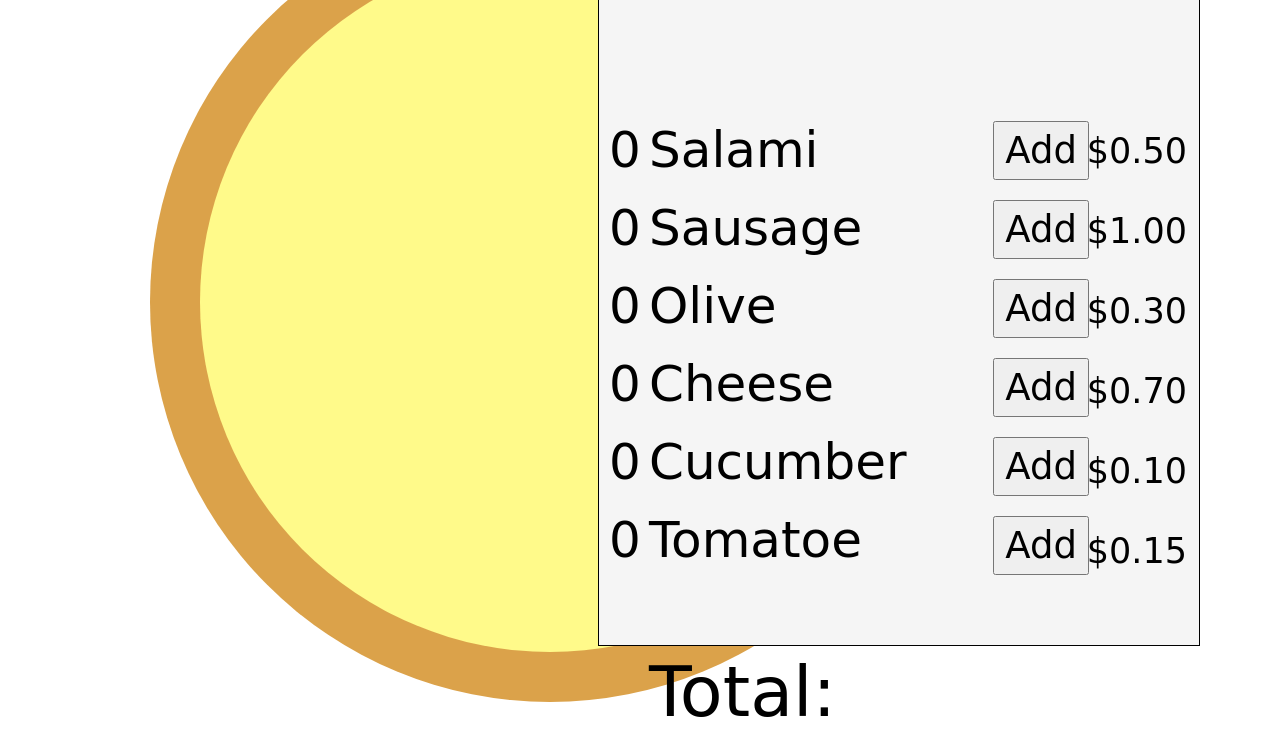
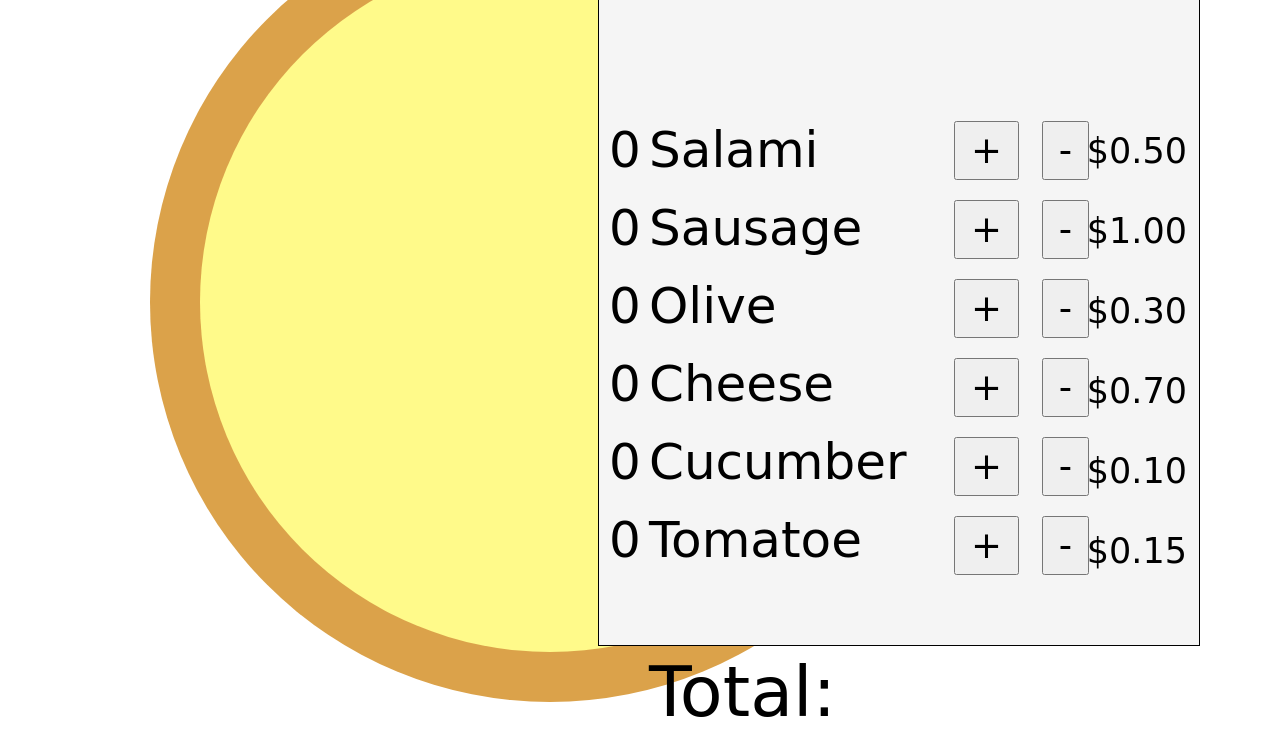
Before and after one commit to dzhembekir9/PizzaBuilder, a plain HTML site: page PizzaBuilder1.0/index.html in a window 1280 px wide. Shown: the part 148-881 px from the top of the page. Drawn offline with Linux system fonts and the light colour scheme.

Commit message:
added product remove buttons

```diff
--- a/PizzaBuilder1.0/index.html
+++ b/PizzaBuilder1.0/index.html
@@ -46,13 +46,22 @@
                     </ul>
                 </div>
 
-                <div class="product-btn">
-                    <button onclick="addSalamiHandler()">Add</button>
-                    <button onclick="addSausageHandler()">Add</button>
-                    <button onclick="addOliveHandler()">Add</button>
-                    <button onclick="addCheeseHandler()">Add</button>
-                    <button onclick="addCucumberHandler()">Add</button>
-                    <button onclick="addTomatoHandler()">Add</button>
+                <div class="add">
+                    <button onclick="addSalamiHandler()">+</button>
+                    <button onclick="addSausageHandler()">+</button>
+                    <button onclick="addOliveHandler()">+</button>
+                    <button onclick="addCheeseHandler()">+</button>
+                    <button onclick="addCucumberHandler()">+</button>
+                    <button onclick="addTomatoHandler()">+</button>
+                </div>
+
+                <div class="remove">
+                    <button onclick="removeSalamiHandler()">-</button>
+                    <button onclick="removeSausageHandler()">-</button>
+                    <button onclick="removeOliveHandler()">-</button>
+                    <button onclick="removeCheeseHandler()">-</button>
+                    <button onclick="removeCucumberHandler()">-</button>
+                    <button onclick="removeTomatoHandler()">-</button>
                 </div>
 
                 <div class="product-price">
--- a/PizzaBuilder1.0/pizzaBuilder.js
+++ b/PizzaBuilder1.0/pizzaBuilder.js
@@ -10,13 +10,15 @@ function init() {
     function getRandomInt(min, max) {
         min = Math.ceil(min);
         max = Math.floor(max);
-        return Math.floor(Math.random() * (max - min) + min); //The maximum is exclusive and the minimum is inclusive
+        return Math.floor(Math.random() * (max - min) + min);
     }
 
     totalPriceHandler = (productPrice) => {
         totalPrice += productPrice;
         totalEl.innerHTML = 'Total: $' + totalPrice.toFixed(2);
     }
+
+    // Add product
 
     addProductHandler = (productClass, productCounter, addClassName) => {
 
@@ -29,9 +31,8 @@ function init() {
         let left = getRandomInt(40, 500);
         newProduct.style.top = `${top}px`;
         newProduct.style.left = `${left}px`;
-        document.getElementById('pizza').appendChild(newProduct);
+        document.querySelector('#pizza').appendChild(newProduct);
     }
-
 
     addSalamiHandler = () => {
         if (salamiCounter < 10) {
@@ -84,6 +85,73 @@ function init() {
         }
 
     }
+
+    // Remove product
+
+    removeProductHandler = (productClass, productCounter, productCounterClass) => {
+        let el = document.querySelector(`.${productCounterClass}`);
+        el.innerHTML = productCounter;
+
+        let containerEl = document.querySelector('.pizza-main');
+        let productEl = document.querySelector(`.${productClass}`);
+        if (productEl !== null) {
+            containerEl.removeChild(productEl);
+        }
+    }
+
+    removeSalamiHandler = () => {
+        if (salamiCounter > 0) {
+            salamiCounter--;
+        }
+        let elementClassName = document.querySelector('.addSalami').className;
+        removeProductHandler(elementClassName, salamiCounter, 'salami');
+        totalPriceHandler(-0.5);
+    }
+
+    removeSausageHandler = () => {
+        if (sausageCounter > 0) {
+            sausageCounter--;
+        }
+        let elementClassName = document.querySelector('.addSausage').className;
+        removeProductHandler(elementClassName, sausageCounter, 'sausage');
+        totalPriceHandler(-1);
+    }
+
+    removeOliveHandler = () => {
+        if (oliveCounter > 0) {
+            oliveCounter--;
+        }
+        let elementClassName = document.querySelector('.addOlive').className;
+        removeProductHandler(elementClassName, oliveCounter, 'olive');
+        totalPriceHandler(-0.3);
+    }
+
+    removeCheeseHandler = () => {
+        if (cheeseCounter > 0) {
+            cheeseCounter--;
+        }
+        let elementClassName = document.querySelector('.addCheese').className;
+        removeProductHandler(elementClassName, cheeseCounter, 'cheese');
+        totalPriceHandler(-0.7);
+    }
+
+    removeCucumberHandler = () => {
+        if (cucumberCounter > 0) {
+            cucumberCounter--;
+        }
+        let elementClassName = document.querySelector('.addCucumber').className;
+        removeProductHandler(elementClassName, cucumberCounter, 'cucumber');
+        totalPriceHandler(-0.1);
+    }
+
+    removeTomatoHandler = () => {
+        if (tomatoCounter > 0) {
+            tomatoCounter--;
+        }
+        let elementClassName = document.querySelector('.addTomato').className;
+        removeProductHandler(elementClassName, tomatoCounter, 'tomato');
+        totalPriceHandler(-0.15);
+    }
 }
 
 window.onload = init;
--- a/PizzaBuilder1.0/styles.css
+++ b/PizzaBuilder1.0/styles.css
@@ -65,18 +65,25 @@
     font-size: 50px;
 }
 
-.menu .menu-main .product-btn {
+.menu .menu-main button {
+    display: block;
+    margin-bottom: 20px;
+    font-size: 37px;
+    padding: 6px 15px 6px 15px;
+}
+
+.menu .menu-main .add {
+    position: absolute;
+    right: 180px;
+    top: 260px;
+}
+
+.menu .menu-main .remove {
     position: absolute;
     right: 110px;
     top: 260px;
 }
 
-.menu .menu-main .product-btn button {
-    display: block;
-    margin-bottom: 20px;
-    font-size: 37px;
-    padding: 6px 10px 6px 10px;
-}
 
 .menu .menu-main .product-price ul {
     list-style-type: none;
```
